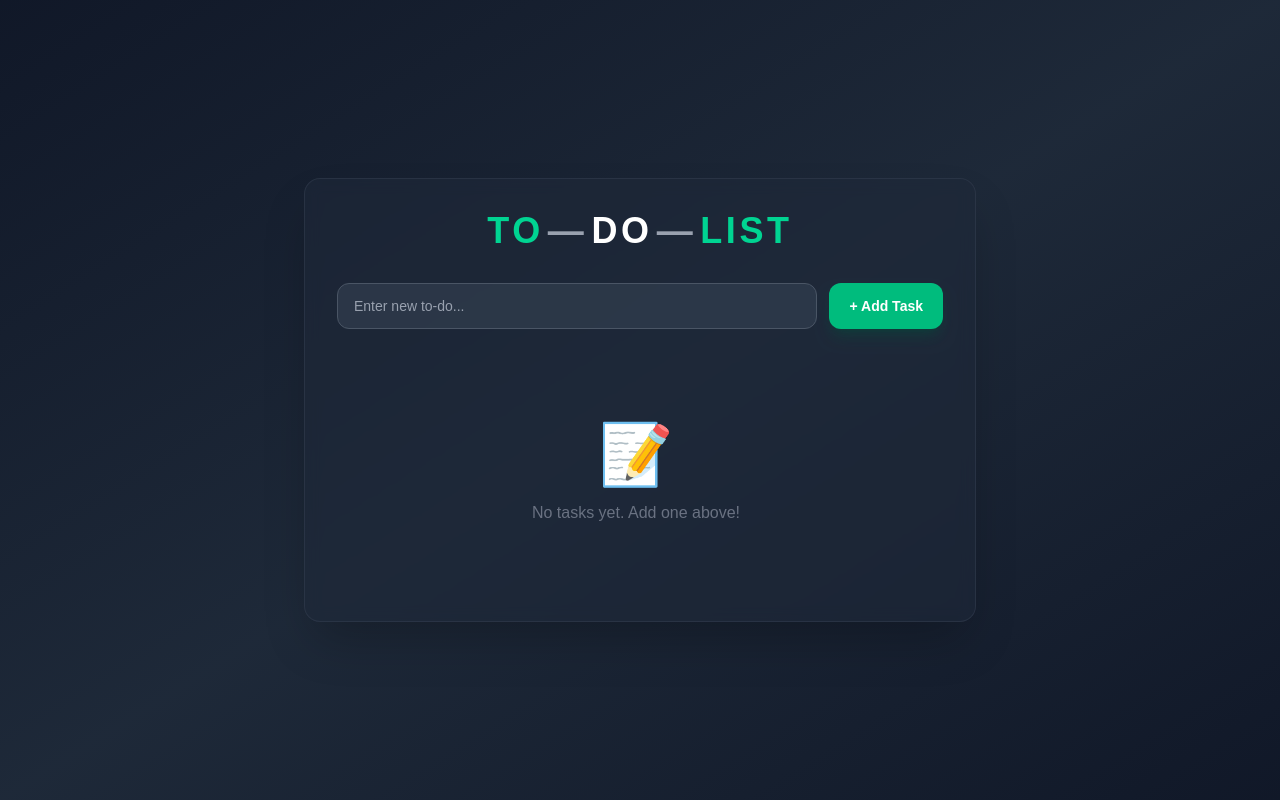
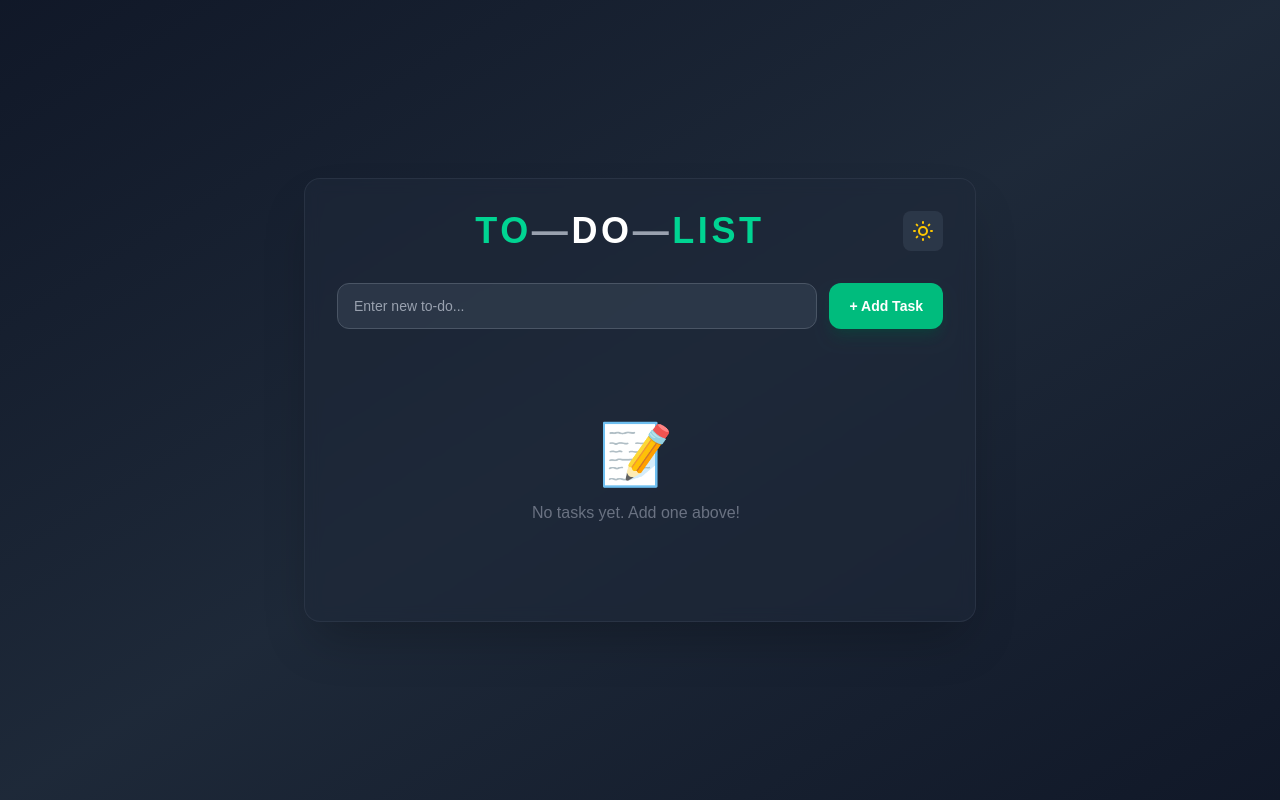
Before and after one commit to ssemwangaahmedyusuf/Todo-list-app, a Next.js app: page / in a window 1280 px wide. Built offline with nearby package versions, Linux system fonts and the light colour scheme.

Commit message:
added toggle dark mode

```diff
--- a/app/page.tsx
+++ b/app/page.tsx
@@ -12,10 +12,11 @@ export default function Page() {
   const [tasks, setTasks] = useState<Task[]>([]);
   const [newTask, setNewTask] = useState<string>("");
   const [isMounted, setIsMounted] = useState(false);
+  const [isDarkMode, setIsDarkMode] = useState(true);
 
-  // Fix hydration mismatch by waiting for client mount
   useEffect(() => {
     setIsMounted(true);
+
     const savedTasks = localStorage.getItem("tasks");
     if (savedTasks) {
       try {
@@ -24,6 +25,11 @@ export default function Page() {
         console.error("Failed to parse saved tasks");
       }
     }
+
+    const savedTheme = localStorage.getItem("theme");
+    if (savedTheme) {
+      setIsDarkMode(savedTheme === "dark");
+    }
   }, []);
 
   useEffect(() => {
@@ -31,6 +37,12 @@ export default function Page() {
       localStorage.setItem("tasks", JSON.stringify(tasks));
     }
   }, [tasks, isMounted]);
+
+  useEffect(() => {
+    if (isMounted) {
+      localStorage.setItem("theme", isDarkMode ? "dark" : "light");
+    }
+  }, [isDarkMode, isMounted]);
 
   function handleInputChange(event: React.ChangeEvent<HTMLInputElement>) {
     setNewTask(event.target.value);
@@ -88,6 +100,10 @@ export default function Page() {
     setTasks((prev) => prev.filter((task) => !task.completed));
   }
 
+  function toggleTheme() {
+    setIsDarkMode((prev) => !prev);
+  }
+
   const activeCount = tasks.filter((task) => !task.completed).length;
   const completedCount = tasks.filter((task) => task.completed).length;
 
@@ -96,15 +112,79 @@ export default function Page() {
   }
 
   return (
-    <div className="min-h-screen bg-gradient-to-br from-gray-900 via-gray-800 to-gray-900 flex items-center justify-center p-4 sm:p-6 md:p-8">
-      <div className="w-full max-w-xs sm:max-w-md md:max-w-lg lg:max-w-xl xl:max-w-2xl bg-gray-800/60 backdrop-blur-sm border border-gray-700/50 rounded-2xl shadow-2xl p-4 sm:p-6 md:p-8">
-        <h1 className="text-2xl sm:text-3xl md:text-4xl font-extrabold text-center tracking-widest text-white mb-6 sm:mb-8 uppercase">
-          <span className="text-emerald-400">To</span>
-          <span className="text-gray-400 mx-1">—</span>
-          <span className="text-white">Do</span>
-          <span className="text-gray-400 mx-1">—</span>
-          <span className="text-emerald-400">List</span>
-        </h1>
+    <div
+      className={`min-h-screen flex items-center justify-center p-4 sm:p-6 md:p-8 transition-colors duration-300 ${
+        isDarkMode
+          ? "bg-gradient-to-br from-gray-900 via-gray-800 to-gray-900"
+          : "bg-gradient-to-br from-blue-50 via-purple-50 to-pink-50"
+      }`}
+    >
+      <div
+        className={`w-full max-w-xs sm:max-w-md md:max-w-lg lg:max-w-xl xl:max-w-2xl backdrop-blur-sm border rounded-2xl shadow-2xl p-4 sm:p-6 md:p-8 transition-colors duration-300 ${
+          isDarkMode
+            ? "bg-gray-800/60 border-gray-700/50"
+            : "bg-white/80 border-gray-200"
+        }`}
+      >
+        <div className="flex items-center justify-between mb-6 sm:mb-8">
+          <h1
+            className={`text-2xl sm:text-3xl md:text-4xl font-extrabold text-center tracking-widest uppercase flex-1 ${
+              isDarkMode ? "text-white" : "text-gray-900"
+            }`}
+          >
+            <span className="text-emerald-400">To</span>
+            <span className={isDarkMode ? "text-gray-400" : "text-gray-500"}>
+              —
+            </span>
+            <span className={isDarkMode ? "text-white" : "text-gray-900"}>
+              Do
+            </span>
+            <span className={isDarkMode ? "text-gray-400" : "text-gray-500"}>
+              —
+            </span>
+            <span className="text-emerald-400">List</span>
+          </h1>
+
+          <button
+            onClick={toggleTheme}
+            className={`p-2 rounded-lg transition-all duration-300 hover:scale-110 active:scale-95 ${
+              isDarkMode
+                ? "bg-gray-700/60 hover:bg-gray-600/60"
+                : "bg-gray-100 hover:bg-gray-200"
+            }`}
+            title={isDarkMode ? "Switch to Light Mode" : "Switch to Dark Mode"}
+          >
+            {isDarkMode ? (
+              <svg
+                className="w-5 h-5 sm:w-6 sm:h-6 text-yellow-400"
+                fill="none"
+                stroke="currentColor"
+                viewBox="0 0 24 24"
+              >
+                <path
+                  strokeLinecap="round"
+                  strokeLinejoin="round"
+                  strokeWidth={2}
+                  d="M12 3v1m0 16v1m9-9h-1M4 12H3m15.364 6.364l-.707-.707M6.343 6.343l-.707-.707m12.728 0l-.707.707M6.343 17.657l-.707.707M16 12a4 4 0 11-8 0 4 4 0 018 0z"
+                />
+              </svg>
+            ) : (
+              <svg
+                className="w-5 h-5 sm:w-6 sm:h-6 text-gray-700"
+                fill="none"
+                stroke="currentColor"
+                viewBox="0 0 24 24"
+              >
+                <path
+                  strokeLinecap="round"
+                  strokeLinejoin="round"
+                  strokeWidth={2}
+                  d="M20.354 15.354A9 9 0 018.646 3.646 9.003 9.003 0 0012 21a9.003 9.003 0 008.354-5.646z"
+                />
+              </svg>
+            )}
+          </button>
+        </div>
 
         <div className="flex flex-col sm:flex-row gap-2 sm:gap-3 mb-6 sm:mb-8">
           <input
@@ -115,7 +195,11 @@ export default function Page() {
             onKeyDown={(e: React.KeyboardEvent) =>
               e.key === "Enter" && addTask()
             }
-            className="flex-1 bg-gray-700/60 border border-gray-600 text-white placeholder-gray-400 rounded-xl px-3 sm:px-4 py-2.5 sm:py-3 text-sm focus:outline-none focus:ring-2 focus:ring-emerald-500 focus:border-transparent transition"
+            className={`flex-1 border rounded-xl px-3 sm:px-4 py-2.5 sm:py-3 text-sm focus:outline-none focus:ring-2 focus:ring-emerald-500 focus:border-transparent transition ${
+              isDarkMode
+                ? "bg-gray-700/60 border-gray-600 text-white placeholder-gray-400"
+                : "bg-white border-gray-300 text-gray-900 placeholder-gray-500"
+            }`}
           />
           <button
             onClick={addTask}
@@ -127,26 +211,62 @@ export default function Page() {
 
         {tasks.length > 0 && (
           <div className="flex flex-wrap gap-2 sm:gap-3 mb-4 sm:mb-6 text-xs sm:text-sm">
-            <div className="flex-1 bg-gray-700/40 border border-gray-600/40 rounded-lg px-3 py-2 text-center">
-              <span className="text-gray-400">Total: </span>
-              <span className="text-white font-bold">{tasks.length}</span>
+            <div
+              className={`flex-1 border rounded-lg px-3 py-2 text-center ${
+                isDarkMode
+                  ? "bg-gray-700/40 border-gray-600/40"
+                  : "bg-gray-50 border-gray-200"
+              }`}
+            >
+              <span className={isDarkMode ? "text-gray-400" : "text-gray-600"}>
+                Total:{" "}
+              </span>
+              <span
+                className={`font-bold ${isDarkMode ? "text-white" : "text-gray-900"}`}
+              >
+                {tasks.length}
+              </span>
             </div>
-            <div className="flex-1 bg-emerald-500/10 border border-emerald-500/30 rounded-lg px-3 py-2 text-center">
-              <span className="text-gray-400">Active: </span>
+            <div
+              className={`flex-1 border rounded-lg px-3 py-2 text-center ${
+                isDarkMode
+                  ? "bg-emerald-500/10 border-emerald-500/30"
+                  : "bg-emerald-50 border-emerald-200"
+              }`}
+            >
+              <span className={isDarkMode ? "text-gray-400" : "text-gray-600"}>
+                Active:{" "}
+              </span>
               <span className="text-emerald-400 font-bold">{activeCount}</span>
             </div>
-            <div className="flex-1 bg-blue-500/10 border border-blue-500/30 rounded-lg px-3 py-2 text-center">
-              <span className="text-gray-400">Done: </span>
+            <div
+              className={`flex-1 border rounded-lg px-3 py-2 text-center ${
+                isDarkMode
+                  ? "bg-blue-500/10 border-blue-500/30"
+                  : "bg-blue-50 border-blue-200"
+              }`}
+            >
+              <span className={isDarkMode ? "text-gray-400" : "text-gray-600"}>
+                Done:{" "}
+              </span>
               <span className="text-blue-400 font-bold">{completedCount}</span>
             </div>
           </div>
         )}
 
-        <ol className="space-y-2 sm:space-y-3 max-h-[50vh] sm:max-h-[60vh] overflow-y-auto pr-2 scrollbar-thin scrollbar-thumb-gray-600 scrollbar-track-gray-800">
+        <ol
+          className={`space-y-2 sm:space-y-3 max-h-[50vh] sm:max-h-[60vh] overflow-y-auto pr-2 ${
+            isDarkMode
+              ? "scrollbar-thin scrollbar-thumb-gray-600 scrollbar-track-gray-800"
+              : "scrollbar-thin scrollbar-thumb-gray-300 scrollbar-track-gray-100"
+          }`}
+        >
           {tasks.length === 0 && (
             <div className="text-center py-12 sm:py-16">
               <div className="text-4xl sm:text-6xl mb-4">📝</div>
-              <p className="text-gray-500 text-sm sm:text-base">
+              <p
+                className={`text-sm sm:text-base ${isDarkMode ? "text-gray-500" : "text-gray-400"}`}
+              >
                 No tasks yet. Add one above!
               </p>
             </div>
@@ -155,10 +275,18 @@ export default function Page() {
           {tasks.map((task, index) => (
             <li
               key={task.id}
-              className="flex flex-col sm:flex-row sm:items-center gap-2 sm:gap-3 bg-gray-700/50 border border-gray-600/40 rounded-xl px-3 sm:px-4 py-3 group hover:border-emerald-500/40 hover:bg-gray-700/70 transition-all duration-150"
+              className={`flex flex-col sm:flex-row sm:items-center gap-2 sm:gap-3 border rounded-xl px-3 sm:px-4 py-3 group transition-all duration-150 ${
+                isDarkMode
+                  ? "bg-gray-700/50 border-gray-600/40 hover:border-emerald-500/40 hover:bg-gray-700/70"
+                  : "bg-white border-gray-200 hover:border-emerald-400 hover:bg-gray-50"
+              }`}
             >
               <div className="flex items-start sm:items-center gap-2 sm:gap-3 flex-1 min-w-0">
-                <span className="hidden sm:flex text-xs font-bold text-emerald-400 bg-emerald-400/10 rounded-lg w-7 h-7 items-center justify-center shrink-0">
+                <span
+                  className={`hidden sm:flex text-xs font-bold text-emerald-400 rounded-lg w-7 h-7 items-center justify-center shrink-0 ${
+                    isDarkMode ? "bg-emerald-400/10" : "bg-emerald-100"
+                  }`}
+                >
                   {index + 1}
                 </span>
 
@@ -166,12 +294,22 @@ export default function Page() {
                   type="checkbox"
                   checked={task.completed}
                   onChange={() => toggleCompleted(task.id)}
-                  className="w-4 h-4 sm:w-5 sm:h-5 rounded border-gray-500 text-emerald-500 focus:ring-emerald-500 focus:ring-offset-gray-800 cursor-pointer shrink-0 mt-0.5 sm:mt-0"
+                  className={`w-4 h-4 sm:w-5 sm:h-5 rounded text-emerald-500 focus:ring-emerald-500 cursor-pointer shrink-0 mt-0.5 sm:mt-0 ${
+                    isDarkMode
+                      ? "border-gray-500 focus:ring-offset-gray-800"
+                      : "border-gray-300 focus:ring-offset-white"
+                  }`}
                 />
 
                 <span
                   className={`flex-1 text-sm sm:text-base break-words ${
-                    task.completed ? "line-through text-gray-500" : "text-white"
+                    task.completed
+                      ? isDarkMode
+                        ? "line-through text-gray-500"
+                        : "line-through text-gray-400"
+                      : isDarkMode
+                        ? "text-white"
+                        : "text-gray-900"
                   }`}
                 >
                   {task.text}
@@ -183,7 +321,11 @@ export default function Page() {
                   onClick={() => moveUp(task.id)}
                   disabled={index === 0}
                   title="Move up"
-                  className="w-8 h-8 sm:w-9 sm:h-9 flex items-center justify-center rounded-lg bg-gray-600/60 hover:bg-blue-500/80 disabled:opacity-25 disabled:cursor-not-allowed text-white text-sm sm:text-base transition-all duration-150 active:scale-90"
+                  className={`w-8 h-8 sm:w-9 sm:h-9 flex items-center justify-center rounded-lg disabled:opacity-25 disabled:cursor-not-allowed text-sm sm:text-base transition-all duration-150 active:scale-90 ${
+                    isDarkMode
+                      ? "bg-gray-600/60 hover:bg-blue-500/80 text-white"
+                      : "bg-gray-100 hover:bg-blue-500 text-gray-700 hover:text-white"
+                  }`}
                 >
                   ↑
                 </button>
@@ -191,14 +333,22 @@ export default function Page() {
                   onClick={() => moveDown(task.id)}
                   disabled={index === tasks.length - 1}
                   title="Move down"
-                  className="w-8 h-8 sm:w-9 sm:h-9 flex items-center justify-center rounded-lg bg-gray-600/60 hover:bg-blue-500/80 disabled:opacity-25 disabled:cursor-not-allowed text-white text-sm sm:text-base transition-all duration-150 active:scale-90"
+                  className={`w-8 h-8 sm:w-9 sm:h-9 flex items-center justify-center rounded-lg disabled:opacity-25 disabled:cursor-not-allowed text-sm sm:text-base transition-all duration-150 active:scale-90 ${
+                    isDarkMode
+                      ? "bg-gray-600/60 hover:bg-blue-500/80 text-white"
+                      : "bg-gray-100 hover:bg-blue-500 text-gray-700 hover:text-white"
+                  }`}
                 >
                   ↓
                 </button>
                 <button
                   onClick={() => deleteTask(task.id)}
                   title="Delete"
-                  className="w-8 h-8 sm:w-9 sm:h-9 flex items-center justify-center rounded-lg bg-gray-600/60 hover:bg-red-500/80 text-white text-sm sm:text-base transition-all duration-150 active:scale-90"
+                  className={`w-8 h-8 sm:w-9 sm:h-9 flex items-center justify-center rounded-lg text-sm sm:text-base transition-all duration-150 active:scale-90 ${
+                    isDarkMode
+                      ? "bg-gray-600/60 hover:bg-red-500/80 text-white"
+                      : "bg-gray-100 hover:bg-red-500 text-gray-700 hover:text-white"
+                  }`}
                 >
                   ✕
                 </button>
@@ -208,15 +358,25 @@ export default function Page() {
         </ol>
 
         {tasks.length > 0 && (
-          <div className="mt-4 sm:mt-6 pt-4 sm:pt-6 border-t border-gray-700/50 flex flex-col sm:flex-row items-center justify-between gap-3">
-            <p className="text-gray-500 text-xs sm:text-sm order-2 sm:order-1">
+          <div
+            className={`mt-4 sm:mt-6 pt-4 sm:pt-6 border-t flex flex-col sm:flex-row items-center justify-between gap-3 ${
+              isDarkMode ? "border-gray-700/50" : "border-gray-200"
+            }`}
+          >
+            <p
+              className={`text-xs sm:text-sm order-2 sm:order-1 ${isDarkMode ? "text-gray-500" : "text-gray-600"}`}
+            >
               {activeCount} task{activeCount !== 1 ? "s" : ""} remaining
             </p>
 
             {completedCount > 0 && (
               <button
                 onClick={clearCompleted}
-                className="order-1 sm:order-2 w-full sm:w-auto bg-red-500/10 hover:bg-red-500/20 border border-red-500/30 text-red-400 text-xs sm:text-sm px-4 py-2 rounded-lg transition-all duration-150"
+                className={`order-1 sm:order-2 w-full sm:w-auto border text-xs sm:text-sm px-4 py-2 rounded-lg transition-all duration-150 ${
+                  isDarkMode
+                    ? "bg-red-500/10 hover:bg-red-500/20 border-red-500/30 text-red-400"
+                    : "bg-red-50 hover:bg-red-100 border-red-200 text-red-600"
+                }`}
               >
                 Clear Completed ({completedCount})
               </button>
```
